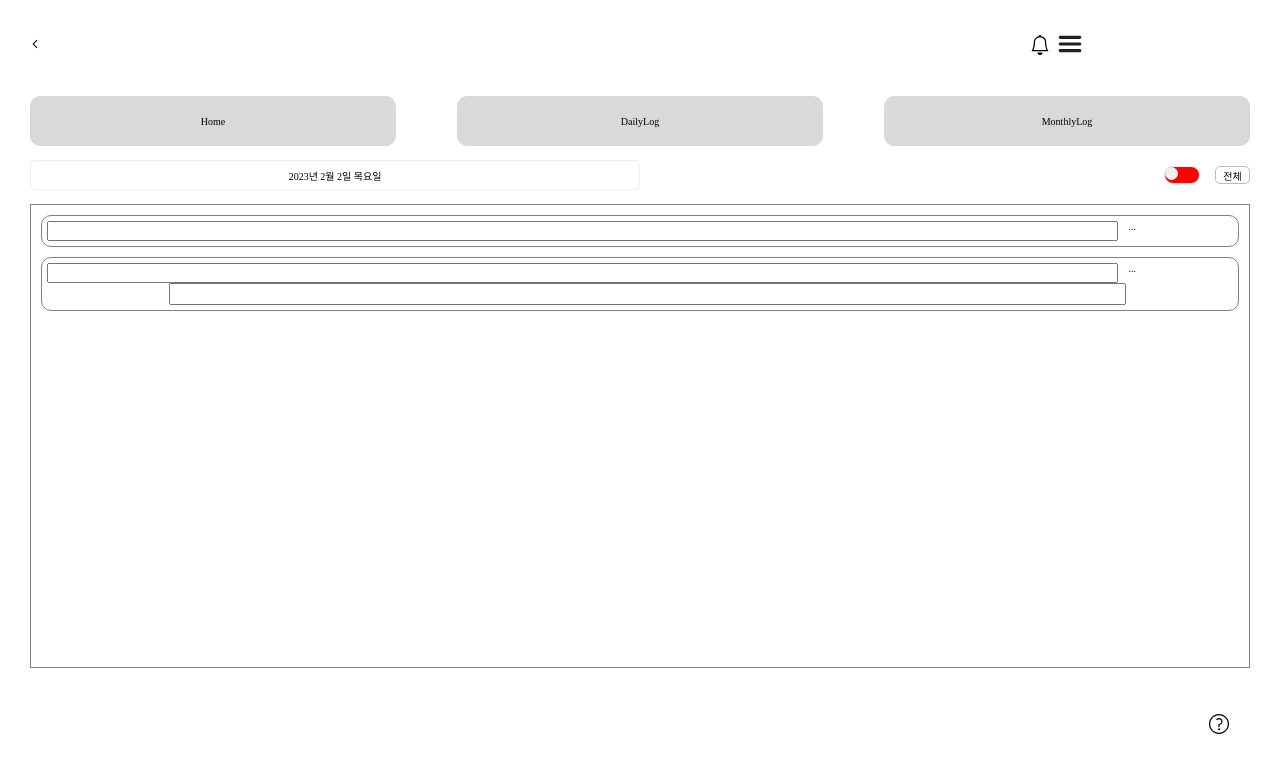
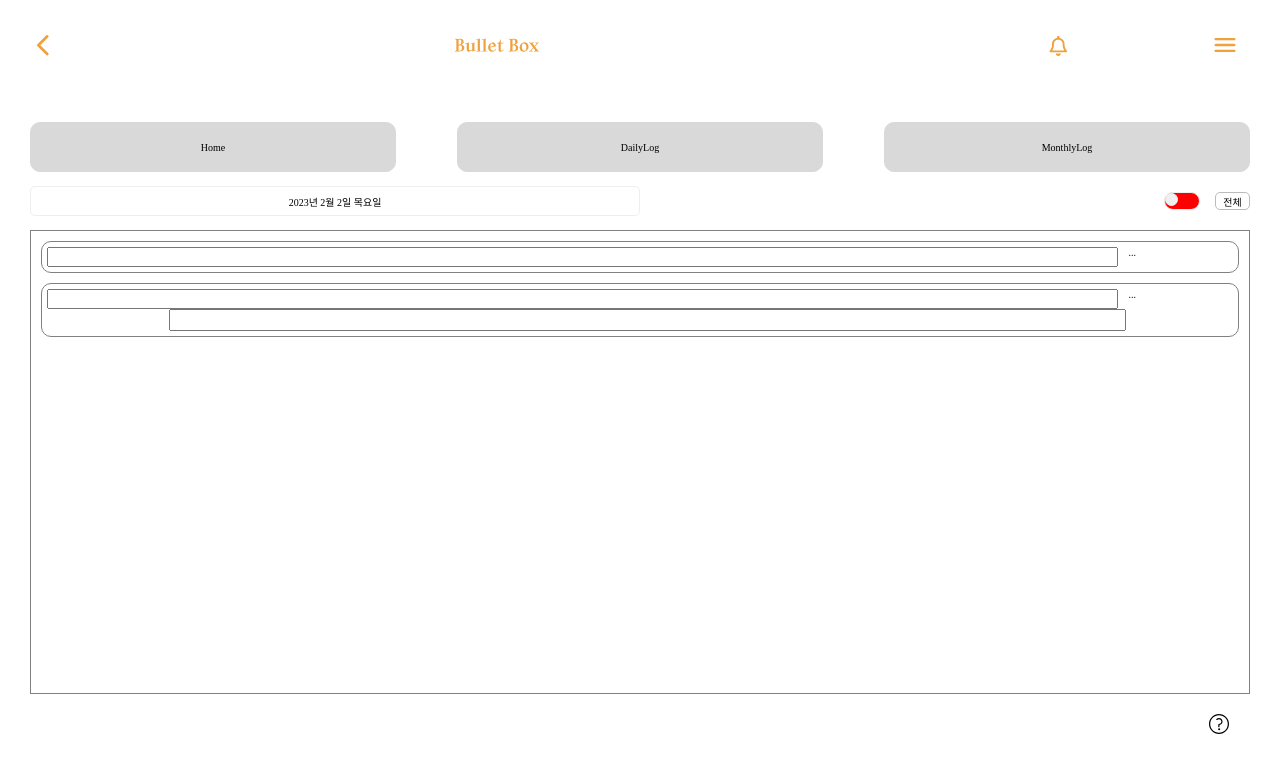
Before and after one commit to BulletBoxProject/BulletBox-project-FE-, a React (Create React App) app: page /dailys in a window 1280 px wide. Shown: the top 772 px of the page. Built offline with nearby package versions, Linux system fonts and the light colour scheme; no server answers.

Commit message:
design: header 그리기

```diff
--- a/src/layout/header/components/DropdownMenu.jsx
+++ b/src/layout/header/components/DropdownMenu.jsx
@@ -1,7 +1,7 @@
 import React from "react";
 import styled, { css } from "styled-components";
 import useDetectClose from "./useDetectClose";
-import { ReactComponent as icon } from "../../../img/Menu_Icon.svg";
+import { ReactComponent as menu } from "../../../img/navi/menu.svg";
 
 const DropdownMenu = () => {
   const [myPageIsOpen, myPageRef, myPageHandler] = useDetectClose(false);
@@ -59,10 +59,10 @@ const DropdownContainer = styled.div`
 const DropdownButton = styled.div`
   cursor: pointer;
 `;
-const IconImg = styled(icon)`
-  align-content: center;
-  background-size: cover;
-  width: 40px;
+const IconImg = styled(menu)`
+  width: 160%;
+  height: 3.5vh;
+  color: var(--color-main);
 `;
 
 const Menu = styled.div`
--- a/src/layout/header/screen/Header.jsx
+++ b/src/layout/header/screen/Header.jsx
@@ -1,10 +1,10 @@
 import React from "react";
-import { BsBell } from "react-icons/bs";
-import { MdArrowBackIosNew } from "react-icons/md";
 import styled from "styled-components";
 import { useNavigate } from "react-router-dom";
 import DropdownMenu from "../components/DropdownMenu";
 import { ReactComponent as logoIcon } from "../../../img/logo/logo-type-bold.svg";
+import { ReactComponent as backIcon } from "../../../img/navi/back.svg";
+import { ReactComponent as bellX } from "../../../img/navi/bell-x.svg";
 
 const Header = () => {
   const navigate = useNavigate();
@@ -19,7 +19,7 @@ const Header = () => {
   return (
     <HeaderDiv>
       <HeaderBtn>
-        <MdArrowBackIosNew
+        <Back
           onClick={() => {
             handleGoBack();
           }}
@@ -30,9 +30,11 @@ const Header = () => {
         onClick={() => {
           onClickHandler();
         }}
-      ></HeaderBtn>
+      >
+        <Logo />
+      </HeaderBtn>
       <HeaderLeftDiv>
-        <BsBell size={20} />
+        <Bell />
         <DropdownMenu />
       </HeaderLeftDiv>
     </HeaderDiv>
@@ -45,16 +47,31 @@ const HeaderDiv = styled.div`
   align-items: center;
   justify-content: space-between;
   padding: 0 30px;
-  margin-top: 3vh;
 `;
 
 const HeaderBtn = styled.button`
   background-color: transparent;
   border: none;
 `;
+const Logo = styled(logoIcon)`
+  margin-left: 10%;
+  width: 30%;
+`;
 
 const HeaderLeftDiv = styled.div`
   display: flex;
   align-items: center;
-  width: 18%;
+  width: 28%;
 `;
+
+const Back = styled(backIcon)`
+  width: 98%;
+  height: 3.3vh;
+  color: var(--color-main);
+`;
+
+const Bell = styled(bellX)`
+  width: 88%;
+  height: 2.5vh;
+  color: var(--color-main);
+`;
```
